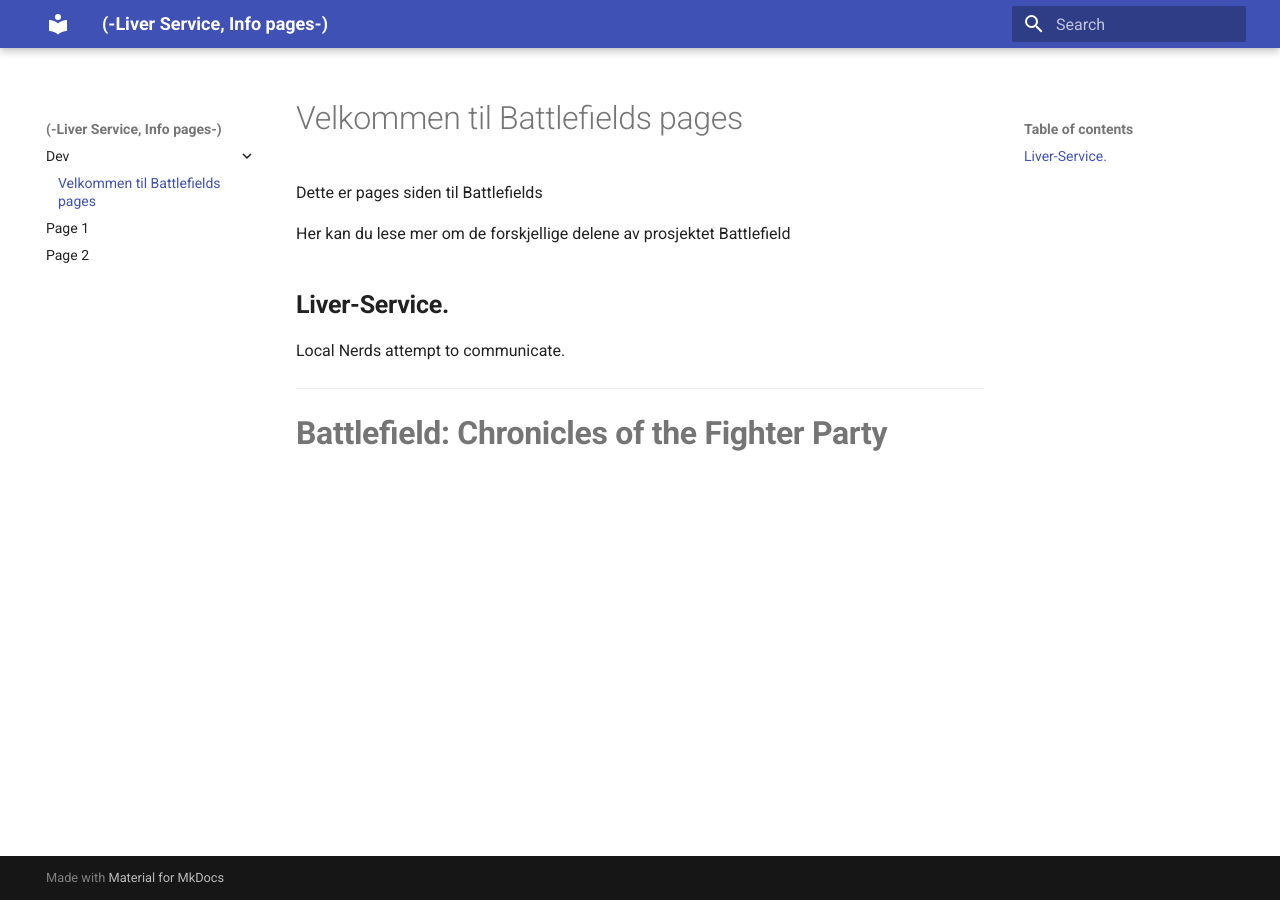
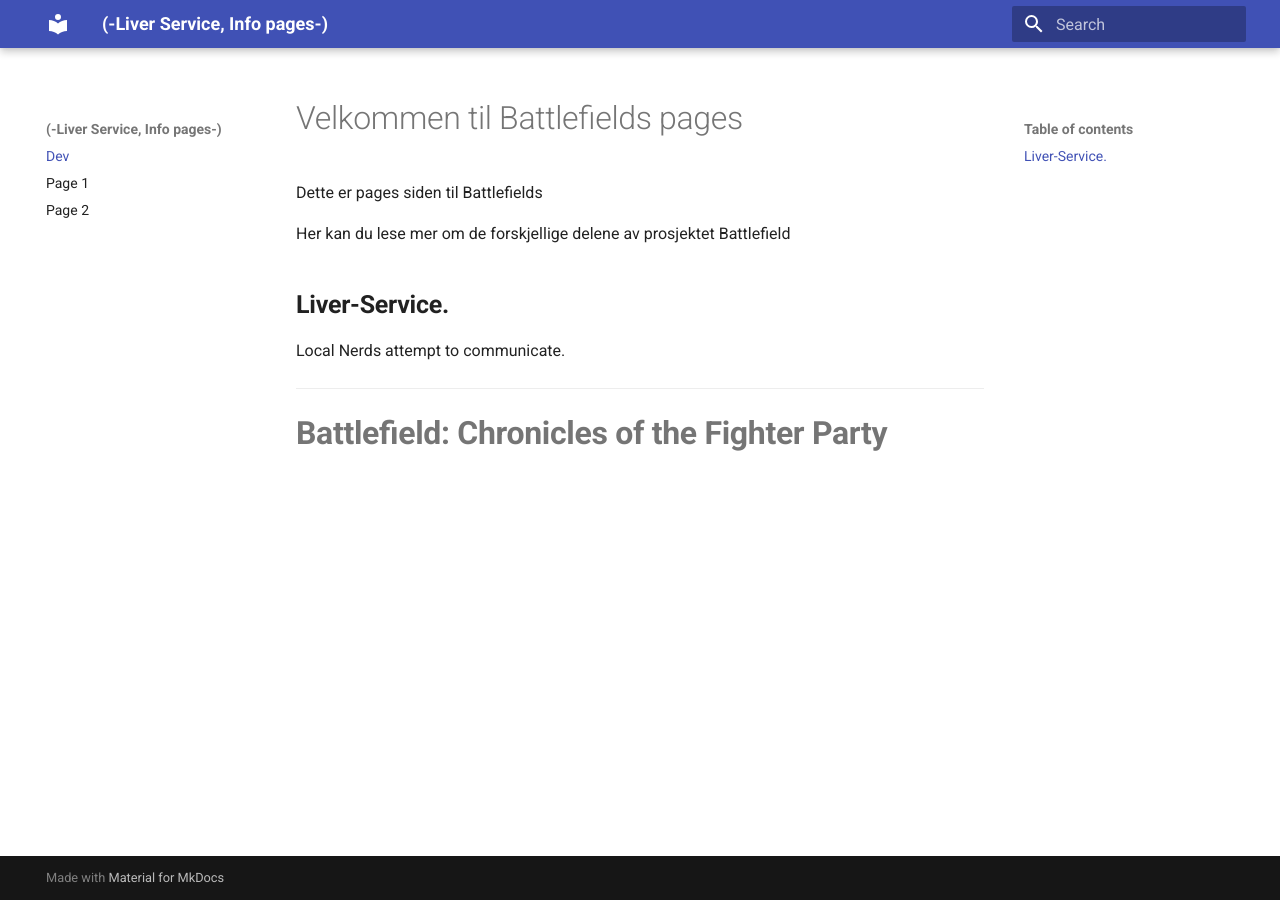
Before and after one commit to NikoWorldMan/Liver-Service, an MkDocs documentation site: the page built from Pages/docs/index.md, in a window 1280 px wide. Built offline with MkDocs 1.6.1 and Material for MkDocs 9.7.7, drawn with Linux system fonts in a browser that asks for light colours.

```diff
--- a/Pages/mkdocs.yml
+++ b/Pages/mkdocs.yml
@@ -1,8 +1,7 @@
 site_name: (-Liver Service, Info pages-)
 site_url: https://exampleName.com/
 nav:
-- Dev:
-  - index.md
+- Dev: index.md
 - Page 1: Battlefield manual.md
 - Page 2: Battlefield webpage.md
 
```
